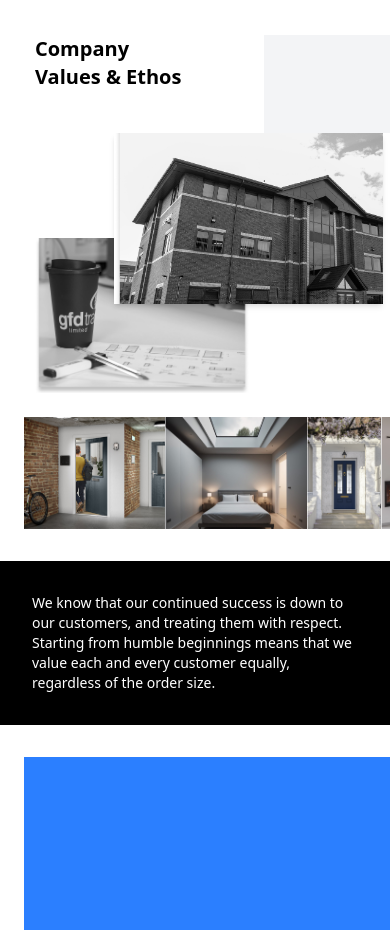
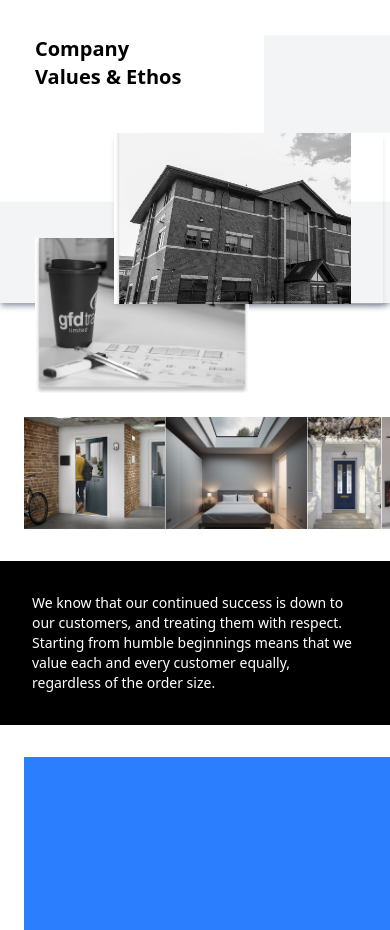
Before and after one commit to tr3yd4n/Test-GFD, a Vue app in the folder gfd-spa/: page / in a window 390 px wide. Shown: the part 860-1790 px from the top of the page. Built offline with nearby package versions, Linux system fonts and the light colour scheme.

Commit message:
Company Values BG
Added in missing background square to design - needs completing at lg-breakpoint as hidden from there. Also added in Thatched Cottage to the right of the mobile design to fill space until hitting lg-breakpoint and switching to lg-design

```diff
--- a/gfd-spa/src/components/CompanyValuesSection.vue
+++ b/gfd-spa/src/components/CompanyValuesSection.vue
@@ -8,6 +8,9 @@
           <div
             class="bg-gray-100 w-[126px] h-[98px] absolute top-0 right-0 md:hidden"
           ></div>
+          <div
+            class="bg-gray-100 w-full h-[101px] absolute top-[167px] left-0 md:hidden shadow-md shadow-gray-400"
+          ></div>
           <h2
             class="text-xl md:text-3xl lg:text-5xl font-bold absolute top-0 left-[35px] h-[52px]"
           >
@@ -15,12 +18,12 @@
           </h2>
         </div>
         <div
-          class="relative w-full h-[260px] md:h-full overflow-hidden lg:mt-10"
+          class="relative w-full h-[260px] md:h-full overflow-hidden lg:mt-10 flex justify-center items-center"
         >
           <img
             src="/images/_dsf2305_52920521840_o 2.jpg"
             alt="Placeholder 1"
-            class="absolute top-0 left-[114px] z-10 w-[269px] h-[171px] object-cover shadow-md"
+            class="absolute top-0 left-[114px] z-10 w-[269px] h-[171px] object-cover shadow-md pr-8 mr-4"
           />
           <img
             src="/images/_dsf2246_52920591768_o.jpg"
@@ -31,6 +34,11 @@
             src="/images/DSI_Solid_Core_Thatched Cottage V1_170731 1.jpg"
             alt="Placeholder 2"
             class="absolute top-[317px] left-[257px] w-[170px] h-[235px] object-cover hidden md:block"
+          />
+          <img
+            src="/images/DSI_Solid_Core_Thatched Cottage V1_170731 1.jpg"
+            alt="Placeholder 2"
+            class="absolute top-[50px] left-[450px] w-[170px] h-[235px] object-cover md:hidden"
           />
         </div>
       </div>
--- a/gfd-spa/src/components/GFDMain.vue
+++ b/gfd-spa/src/components/GFDMain.vue
@@ -112,6 +112,9 @@ const users = [
       </div>
     </div>
   </section>
+
+
+
 </template>
 
 <style scoped></style>
--- a/gfd-spa/src/components/OurTeamSection.vue
+++ b/gfd-spa/src/components/OurTeamSection.vue
@@ -58,6 +58,8 @@
         />
       </div>
     </div>
+
+
   </section>
 </template>
 
```
